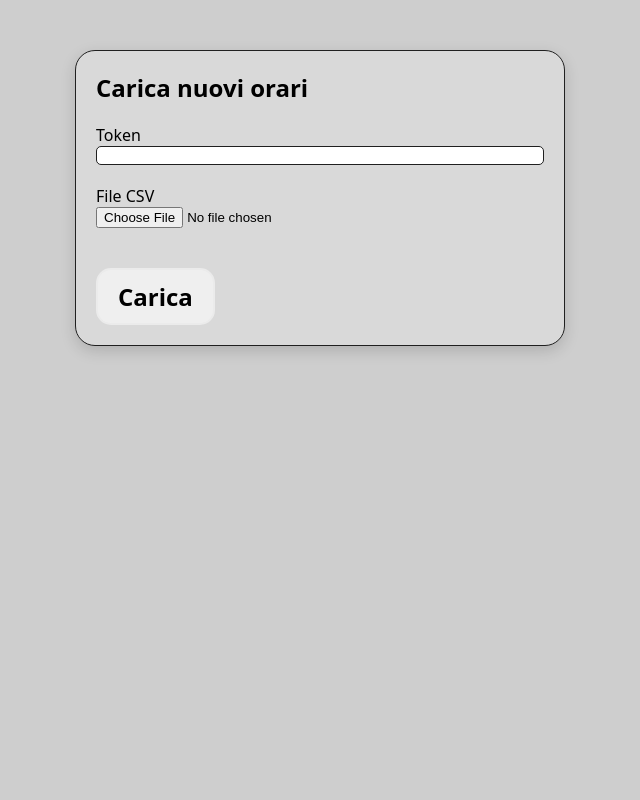
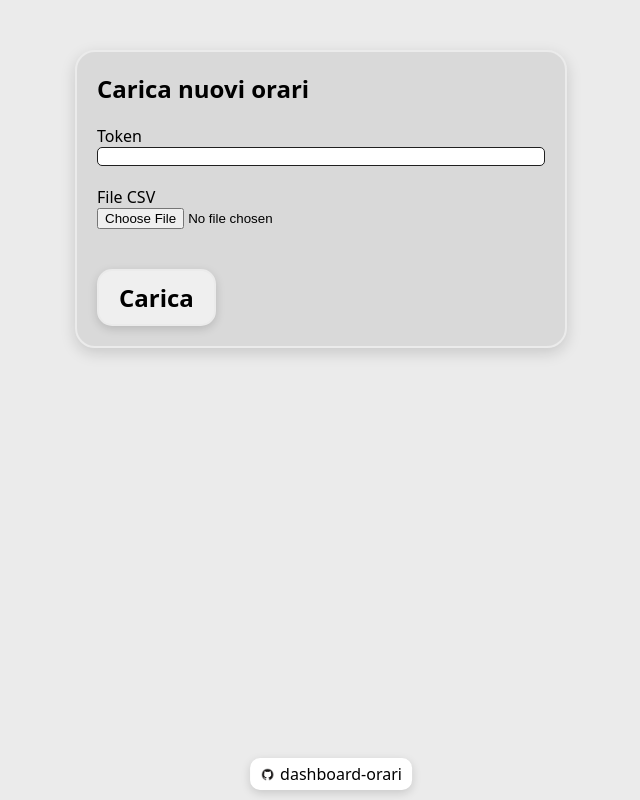
Before and after one commit to lucAmbr0/dashboard-orari, a plain HTML site: page admin.html in a window 1280 px wide. Shown: the whole page, without its empty margins (309-949 px from the left). Drawn offline with Linux system fonts and the light colour scheme.

Commit message:
added repository link and minor css changes

```diff
--- a/admin.html
+++ b/admin.html
@@ -16,16 +16,21 @@
         <input id="tokenInput" maxlength="64" type="password" name="token" required>
 
         <label for="fileInput">File CSV</label>
-        <input type="file"  id="fileInput" name="file" accept=".csv" required>
+        <input type="file" id="fileInput" name="file" accept=".csv" required>
         <button type="submit">Carica</button>
     </form>
+    <footer>
+        <img src="assets/github-logo.png" width="15" height="15" alt="GitHub logo">
+        <a href="https://github.com/lucAmbr0/dashboard-orari" target="_blank">dashboard-orari</a>
+    </footer>
 
 
 
     <style>
         body {
-            background-color: #cecece;
+            background-color: var(--gray-bg-2);
         }
+
         form {
             min-width: 400px;
             width: 35%;
@@ -38,8 +43,9 @@
             background-color: #D9D9D9;
             padding: 20px;
             border-radius: 20px;
-            box-shadow: 0 5px 15px rgba(0,0,0,0.15);
-            border: solid 1px #202020;
+            box-shadow: 0 5px 15px rgba(0, 0, 0, 0.15);
+            border: solid 2px var(--gray-bg-2);
+            animation: appearUp 0.5s cubic-bezier(0.075, 0.82, 0.165, 1) forwards;
         }
 
         button {
@@ -51,6 +57,7 @@
             border: solid 2px #EBEBEB;
             width: fit-content;
             font-weight: 600;
+            box-shadow: 0 3px 10px rgba(0, 0, 0, 0.15);
             cursor: pointer;
             transition: 0.3s;
         }
--- a/styles/style.css
+++ b/styles/style.css
@@ -28,15 +28,19 @@ body {
 .bg-class-1 {
     background-color: var(--primary-bg-prime);
 }
+
 .bg-class-2 {
     background-color: var(--primary-bg-seconde);
 }
+
 .bg-class-3 {
     background-color: var(--primary-bg-terze);
 }
+
 .bg-class-4 {
     background-color: var(--primary-bg-quarte);
 }
+
 .bg-class-5 {
     background-color: var(--primary-bg-quinte);
 }
@@ -44,11 +48,10 @@ body {
 .material-symbols-outlined {
     font-family: 'Material Symbols Outlined';
     font-variation-settings:
-    'FILL' 0,
-    'wght' 400,
-    'GRAD' 0,
-    'opsz' 24
-    ;
+        'FILL' 0,
+        'wght' 400,
+        'GRAD' 0,
+        'opsz' 24;
     font-feature-settings: 'liga' 1;
     font-variant-ligatures: contextual;
     line-height: 1;
@@ -65,7 +68,7 @@ body {
     width: 100%;
     height: 100%;
     border-radius: 30px;
-    box-shadow: 0 2px 10px rgba(0,0,0,0.15);
+    box-shadow: 0 2px 10px rgba(0, 0, 0, 0.15);
 }
 
 .className {
@@ -138,6 +141,7 @@ body {
     from {
         transform: translateY(0);
     }
+
     to {
         transform: translateY(var(--scroll-distance, calc(-240px - 20px)));
     }
@@ -150,6 +154,7 @@ body {
         scale: 0.85;
         opacity: 0;
     }
+
     to {
         /* position: inherit; */
         transform: translateY(0);
@@ -192,7 +197,7 @@ body {
     left: 0;
     width: 100%;
     height: 100%;
-    background-color: rgba(0,0,0,0.5);
+    background-color: rgba(0, 0, 0, 0.5);
     backdrop-filter: blur(10px);
     z-index: 2;
 }
@@ -205,7 +210,7 @@ body {
     height: fit-content;
     background-color: var(--gray-bg-1);
     border-radius: 30px;
-    box-shadow: 0 2px 15px rgba(0,0,0,0.15);
+    box-shadow: 0 2px 15px rgba(0, 0, 0, 0.15);
     padding: 20px;
     display: flex;
     flex-direction: column;
@@ -231,6 +236,7 @@ body {
     border: solid 2px var(--gray-bg-2);
     width: fit-content;
     font-weight: 600;
+    box-shadow: 0 3px 10px rgba(0, 0, 0, 0.15);
     cursor: pointer;
     transition: 0.3s;
 }
@@ -259,3 +265,25 @@ input[type="number"] {
     border-radius: 5px;
     border: solid 1px var(--black-txt-1);
 }
+
+
+footer {
+    position: absolute;
+    display: flex;
+    justify-content: center;
+    align-items: center;
+    text-align: center;
+    background-color: white;
+    padding: 5px 10px;
+    border-radius: 10px;
+    bottom: 10px;
+    left: 50%;
+    transform: translateX(-50%);
+    box-shadow: 0 3px 10px rgba(0, 0, 0, 0.15);
+
+    a {
+        margin-left: 5px;
+        color: black;
+        text-decoration: none;
+    }
+}
```
Also changed, not shown: index.html (+2 -1 lines), assets/github-logo.png (added).
